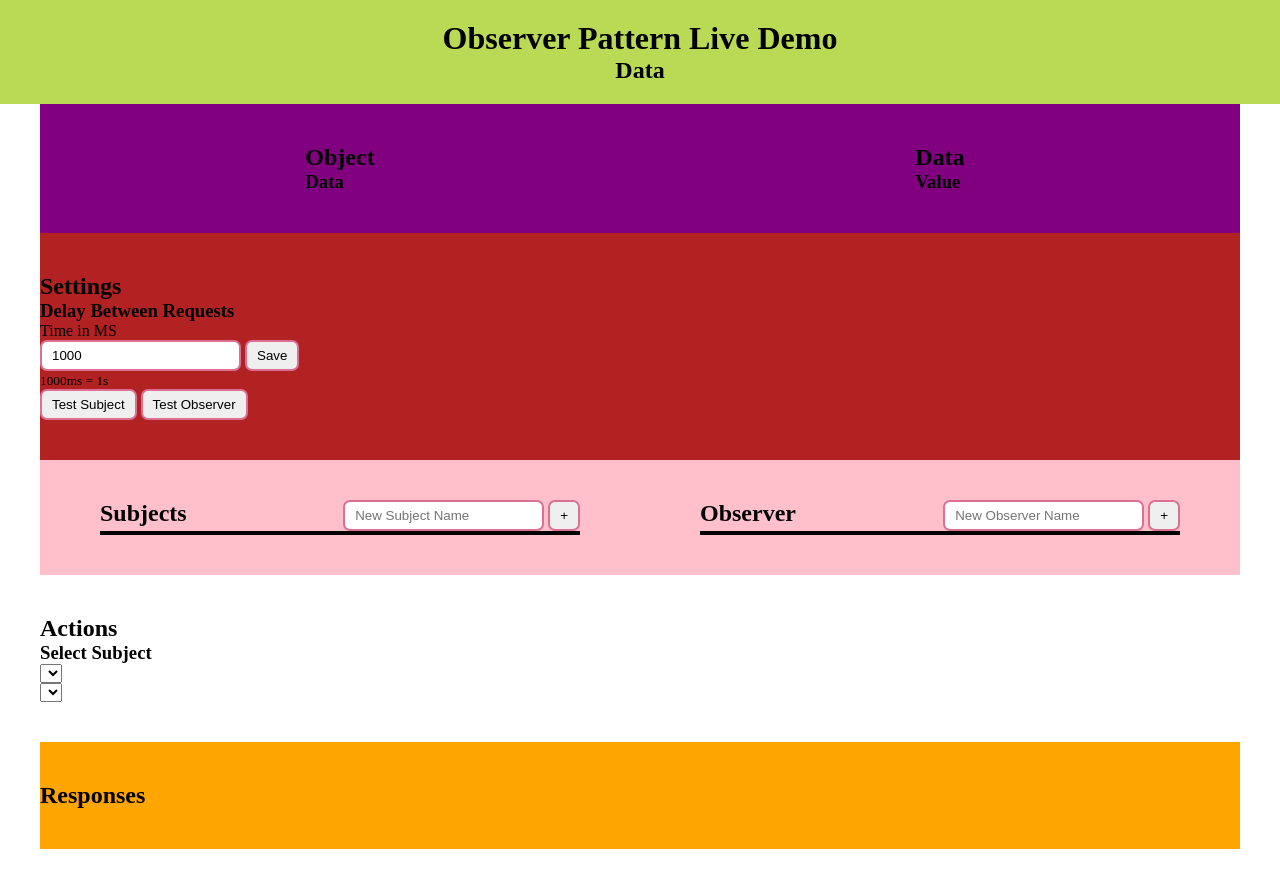
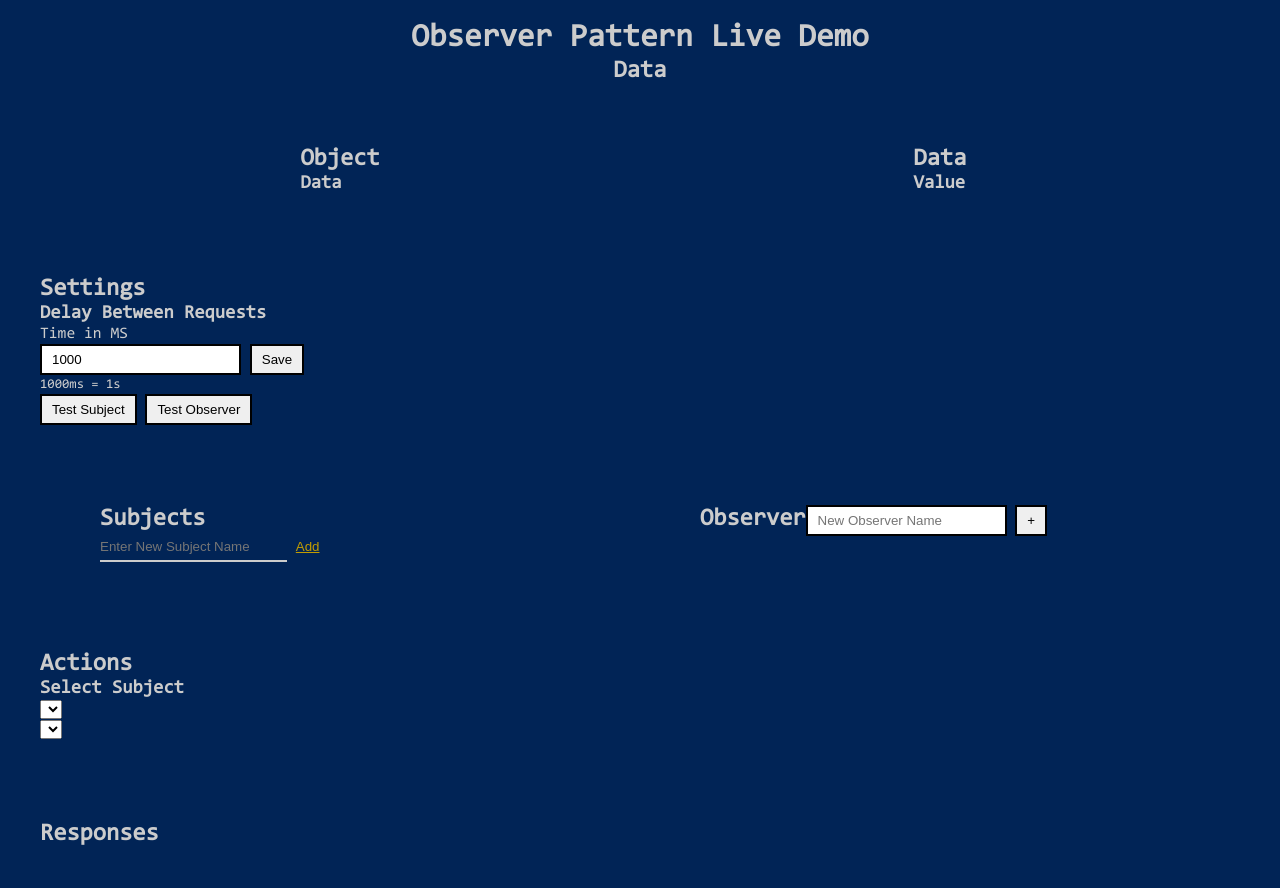
Before and after one commit to nic-dgl104-winter-2024/pattern-library, a PHP site: page / in a window 1280 px wide. Before the commit the page ends 849 px from the top, so only its background shows below. Run offline with PHP 8.4, Linux system fonts and the light colour scheme; lists and menus that the app fills with data are empty.

Commit message:
Add stylistic changes & some printer.js functions

```diff
--- a/Observer-Demo/JS/controllers/printer.js
+++ b/Observer-Demo/JS/controllers/printer.js
@@ -5,9 +5,8 @@ export function observer(parent, observers) {
   observers.forEach((observer) => {
     const ele = li(observer, "observer");
     bind(ele, observer);
-    if (observer.subList.length !== 0) {
-      ele.appendChild(sub(observer.subList));
-    }
+    ele.appendChild(removeEvent());
+    ele.appendChild(sub(observer.subList, "observer"));
     parent.appendChild(ele);
   });
 }
@@ -17,17 +16,17 @@ export function subject(parent, subjects) {
   clearParent(parent);
 
   subjects.forEach((subject) => {
-    const ele = li(subject, "subject");
-    const data = span(subject);
-
+    const ele = document.createElement('li');
+    const title = h3(getName(subject, "subject"));
+    title.appendChild(removeEvent());
+    ele.appendChild(title);
     bind(ele, subject);
-    ele.appendChild(data);
-    if (subject.observerList.length !== 0) {
-      ele.appendChild(sub(subject.observerList));
-    }
+    ele.appendChild(span(subject));
+    ele.appendChild(sub(subject.observerList, "subject"));
     parent.appendChild(ele);
   });
 }
+
 
 //print a select and all options in items, also adds eventListeners on option clicks
 export function select(type, parent, items, events) {
@@ -69,6 +68,8 @@ function getName(object, type) {
 //create a sublist
 function sub(list, type) {
   const ul = document.createElement("ul");
+  ul.classList.add('sub');
+  if (list.length !== 0) {
     list.forEach((object) => {
       const ele = li(object, list);
       bind(ele, object);
@@ -76,16 +77,71 @@ function sub(list, type) {
         const data = span(object.getData());
         bind(data, object);
       }
+      ele.appendChild(removeEvent());
       ul.appendChild(ele);
     });
-  li()
+  }
+  ul.appendChild(li("test", type));
+  ul.appendChild(addEvent());
+  return ul;
+}
+function h3(title) {
+  const ele = document.createElement('h3');
+  ele.classList.add('subject-title');
+  ele.textContent = title;
+  return ele;
 }
 
 //create list element
-function li(object, type) {
+function li(object, type, ignoreName = false) {
   const li = document.createElement("li");
+  if (!ignoreName) {
     li.textContent = getName(object, type);
     return li;
+  }
+  li.appendChild(object);
+  return li;
+}
+function addEvent() {
+  let ele = document.createElement("li");
+  let a = document.createElement("a");
+  a.classList.add('cursor','add');
+  a.textContent = "Add";
+  ele.appendChild(a);
+  ele.addEventListener("click", (event) => {
+    console.log("Add Event");
+  });
+  return ele;
+}
+function removeEvent() {
+  let ele = document.createElement("a");
+
+  let del = document.createElement("a");
+  del.classList.add('cursor', 'remove');
+  del.textContent = "Delete";
+  del.addEventListener("click", (event) => {
+    console.log("Remove Event");
+  });
+
+  let edit = document.createElement("a");
+  edit.classList.add('cursor', 'edit');
+  edit.textContent = "Edit";
+  edit.addEventListener("click", (event) => {
+    console.log("Edit Event");
+  });
+
+  let notify = document.createElement("a");
+  notify.classList.add('cursor', 'notify');
+  notify.textContent = "Notify";
+  notify.addEventListener("click", (event) => {
+    console.log("Edit Event");
+  });
+
+  ele.appendChild(edit);
+  ele.appendChild(notify);
+  ele.appendChild(del);
+
+  return ele;
 }
 
 //create span, used to store object data
--- a/Observer-Demo/css/style.css
+++ b/Observer-Demo/css/style.css
@@ -1,3 +1,4 @@
+@font-face { font-family: proto; src: url('CONSOLA.TTF'); }
 *,
 *::before,
 *::after {
@@ -10,6 +11,11 @@ html {
 }
 body {
   font-size: 1.6rem;
+  font-family: 'proto', serif;
+  font-weight: 400;
+  font-style: normal;
+  background-color: #012456;
+  color: #ccc;
 }
 main {
   max-width: 1200px;
@@ -17,7 +23,6 @@ main {
 }
 header {
   text-align: center;
-  background-color: #bada55;
   padding-block: 2rem;
 }
 section {
@@ -31,30 +36,17 @@ section {
   place-items: center;
 }
 .border-2 {
-  border: 2px solid black;
-}
-.problem {
-  background-color: purple;
-}
-.controlls {
-  background-color: firebrick;
-}
-.pattern {
-  background-color: pink;
+  padding: 4px;
 }
 .pattern > * {
   width: 80%;
   position: relative;
   left: 10%;
 }
-.responses {
-  background-color: orange;
-}
 button,
 input {
   padding: 6px 10px;
-  border-radius: 7px;
-  border: 2px solid palevioletred;
+  border: 2px solid;
 }
 button:hover {
   cursor: pointer;
@@ -65,5 +57,59 @@ button:hover {
 }
 .flex {
   display: flex;
+}
+.list-of-items input{
+  background-color: transparent;
+  padding-left: 0;
+  color: #C19C00;
+  border: none;
+  border-bottom: 2px solid #ccc;
+}
+.list-of-items input:focus {
+  border-left: none;
+  outline: none;
+}
+.list-of-items button {
+  color: #C19C00;
+  border: none;
+  background-color: transparent;
+  text-decoration: underline;
+  padding: 0;
+}
+/* Top level directory */
+li:not(.sub) {
+  list-style-type: none; /* Hide default list-style */
+  position: relative; /* Required for positioning pseudo-elements */
+}
+.sub li {
+  list-style-type: none; /* Hide default list-style */
+  position: relative; /* Required for positioning pseudo-elements */
+}
+
+.sub li:not(:last-child)::before {
+  content: "║ ├─ "; /* Insert ASCII characters */
+}
+
+.sub li:last-child::before {
+  content: "╙ └─"; /* Insert ASCII characters */
+}
+.cursor {
+  cursor: pointer;
+  font-size: 1.2rem;
+  font-weight: bold;
+  text-transform: uppercase;
+  color: #C19C00;
+  margin-left: 10px;
+  text-decoration: underline;
+}
+.cursor.add:hover {
+  color: #13A10E;
+}
+.cursor.remove {
+  color: #C50F1F;
+}
+.subject-title {
+  position: relative;
+  display: flex;
   justify-content: space-between;
 }
--- a/Observer-Demo/index.html
+++ b/Observer-Demo/index.html
@@ -41,11 +41,11 @@
 
       <section class="grid-cols-2 pattern">
         <div id="subjects">
-          <form id="subjectForm" class="flex">
+          <form id="subjectForm" class="">
             <label for="subject"><h2>Subjects</h2></label>
-            <div class="">
-              <input type="text" name="subject" placeholder="New Subject Name" />
-              <button type="submit">+</button>
+            <div class="list-of-items">
+              <input type="text" name="subject" placeholder="Enter New Subject Name" />
+              <button type="submit">Add</button>
             </div>
           </form>
           <ul id="allSubjects" class="border-2">
```
Also changed, not shown: Observer-Demo/README.md, Observer-Demo/css/CONSOLA.TTF (added), Observer-Demo/css/CONSOLAB.TTF (added), Observer-Demo/css/CONSOLAI.TTF (added), Observer-Demo/css/CONSOLAZ.TTF (added), Observer-Demo/css/LUCON.TTF (added), Observer-Demo/css/windows_command_prompt.ttf (added), 3 other files. Lines whose indentation alone changed are shown as unchanged.
